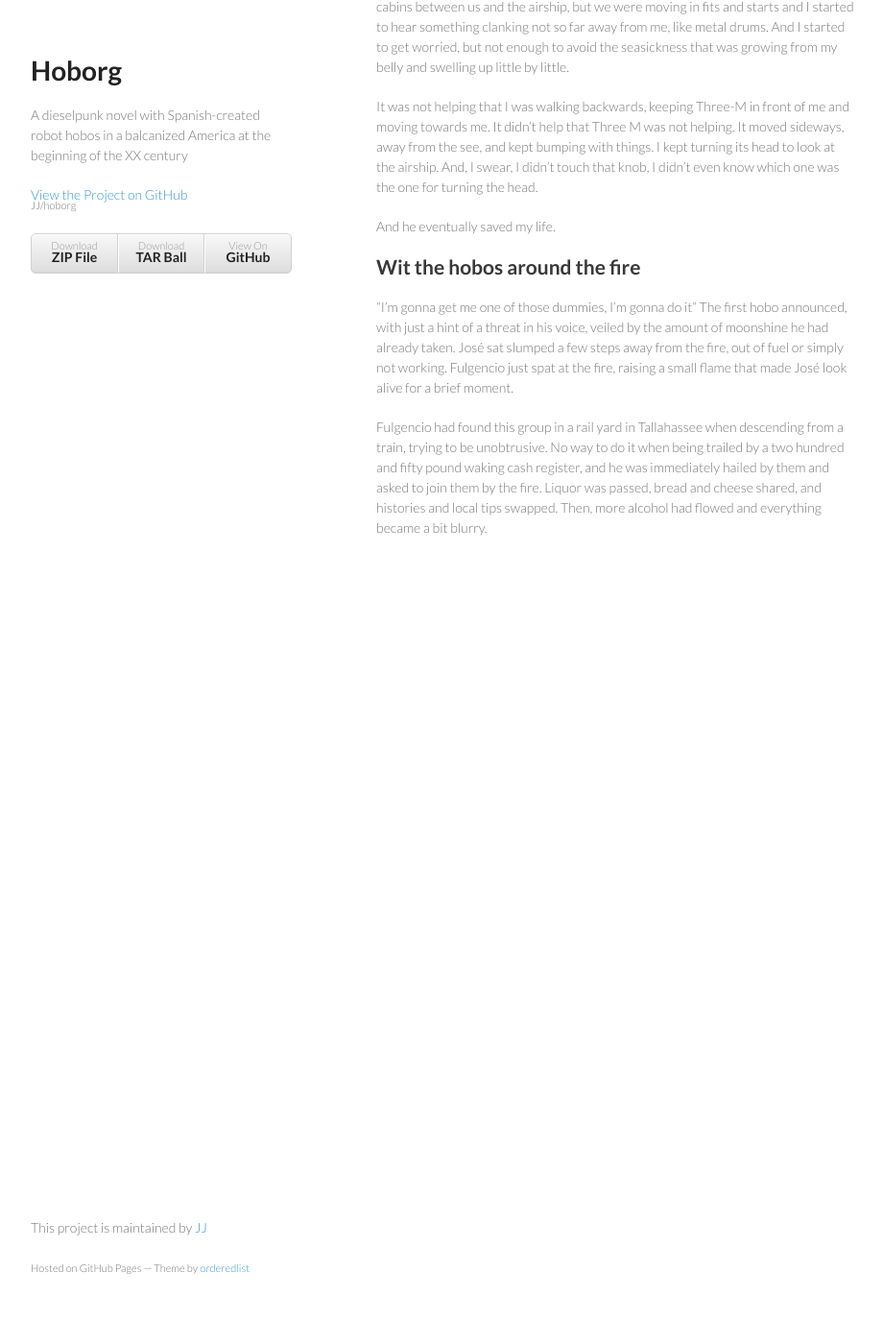
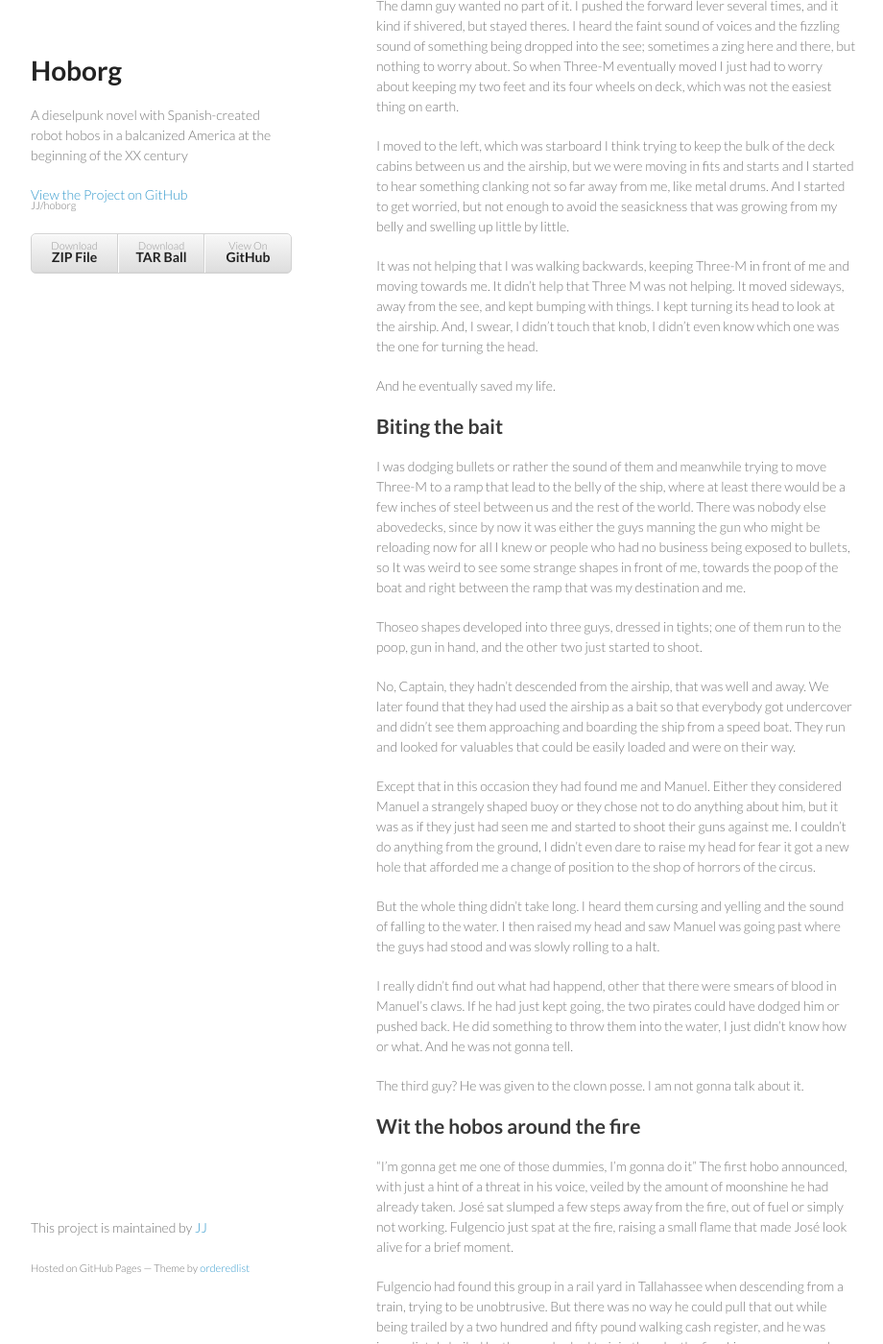
Before and after one commit to JJ/hoborg, a Jekyll site: the page built from text/text.md, in a window 1280 px wide and 1400 px high, scrolled down 11516 px. Shown: the whole window at 96% size, without its empty margins (178-1098 px from the left). Built offline with Jekyll 4.4.1, drawn with Linux system fonts in a browser that asks for light colours; before the commit the page ends 12146 px from its top, so only the background shows below that; some of the changed text lies outside the part shown.

Commit message:
Sync text/text.md from master to gh-pages

```diff
--- a/text/text.md
+++ b/text/text.md
@@ -580,6 +580,16 @@ his pipe. I hadn't heard his coming, as I never did. This guy was the
 master of the ring and made himself heard and seen but his special
 skill was to make that happen only when and if he wanted.
 
+"The airship was not on the table, then" I answered. "Or he would have
+lost it. " That made his smile extensible to almost three quarters of
+his mouth. And he snorted, too.
+
+"They are probably pirates from Texas. The airship model is not
+Spanish, They will fold as soon as they realize we can resist their
+attack" He said, while returning his face to the standard smirk, and
+he was on his way to the deck or wherever he was meant to be, leaving
+me alone.
+
 The mystery of the tarp to the front of the ship was soon revealed
 along with the long tube that was below it. It was quite obviously a
 gun, and it didn't even need to be loaded; it had a big gunsight in
@@ -641,6 +651,50 @@ turning the head.
 
 And he eventually saved my life.
 
+Biting the bait
+------------------
+
+I was dodging bullets or rather the sound of them and meanwhile
+trying to move Three-M to a ramp that lead to the belly of the ship,
+where at least there would be a few inches of steel between us and the
+rest of the world. There was nobody else abovedecks, since by now it
+was either the guys manning the gun who might be reloading now for all
+I knew or people who had no business being exposed to bullets, so It
+was weird to see some strange shapes in front of me, towards the poop
+of the boat and right between the ramp that was my destination and me.
+
+Thoseo shapes developed into three guys, dressed in tights; one of
+them run to the poop, gun in hand, and the other two just started to
+shoot.
+
+No, Captain, they hadn't descended from the airship, that was well and
+away. We later found that they had used the airship as a bait so that
+everybody got undercover and didn't see them approaching and boarding
+the ship from a speed boat. They run and looked for valuables that
+could be easily loaded and were on their way.
+
+Except that in this occasion  they had found me and Manuel. Either
+they considered Manuel a strangely shaped buoy or they chose not to do
+anything about him, but it was as if they just had seen me and started
+to shoot their guns against me. I couldn't do anything from the
+ground,  I didn't even dare to raise my head for fear it got a new
+hole that afforded me a change of position to the shop of horrors of
+the circus.
+
+But the whole thing didn't take long. I heard them cursing and yelling
+and the sound of falling to the water. I then raised my head and saw
+Manuel was going past where the guys had stood and was slowly rolling
+to a halt.
+
+I really didn't find out what had happend, other that there were
+smears of blood in Manuel's claws. If he had just kept going, the two
+pirates could have dodged him or pushed back. He did something to
+throw them into the water, I just didn't know how or what. And he was
+not gonna tell.
+
+The third guy? He was given to the clown posse. I am not gonna talk
+about it.
+
 
 Wit the hobos around the fire
 --------------
@@ -653,9 +707,22 @@ just spat at the fire, raising a small flame that made José look alive
 for a brief moment.
 
 Fulgencio had found this group in a rail yard in Tallahassee when
-descending from a train, trying to be unobtrusive. No way to do it when
-being trailed by a two hundred and fifty pound waking cash register,
+descending from a train, trying to be unobtrusive. But there was no
+way he could pull that out while
+being trailed by a two hundred and fifty pound walking cash register,
 and he was immediately hailed by them and asked to join them by the
 fire. Liquor was passed, bread and cheese shared, and histories
 and local tips swapped. Then, more alcohol had flowed and everything
-became a bit blurry.
+became a bit blurry as Fulgencio started to tell them his history, as
+hobos do when gathered around the fire.
+
+Acknowledgemente
+--------------------------
+
+This book started one fine day of May, but would not have been
+possible without the help of many people around me, most of them
+unknown. So I would like to dedicate it to the people that [answered
+my question on symbols on the History
+StackExhange](http://history.stackexchange.com) and then [another
+question on circus layout](http://history.stackexchange.com). Marian,
+the librarian of the Clarke College was also incredibly helpful.
```
